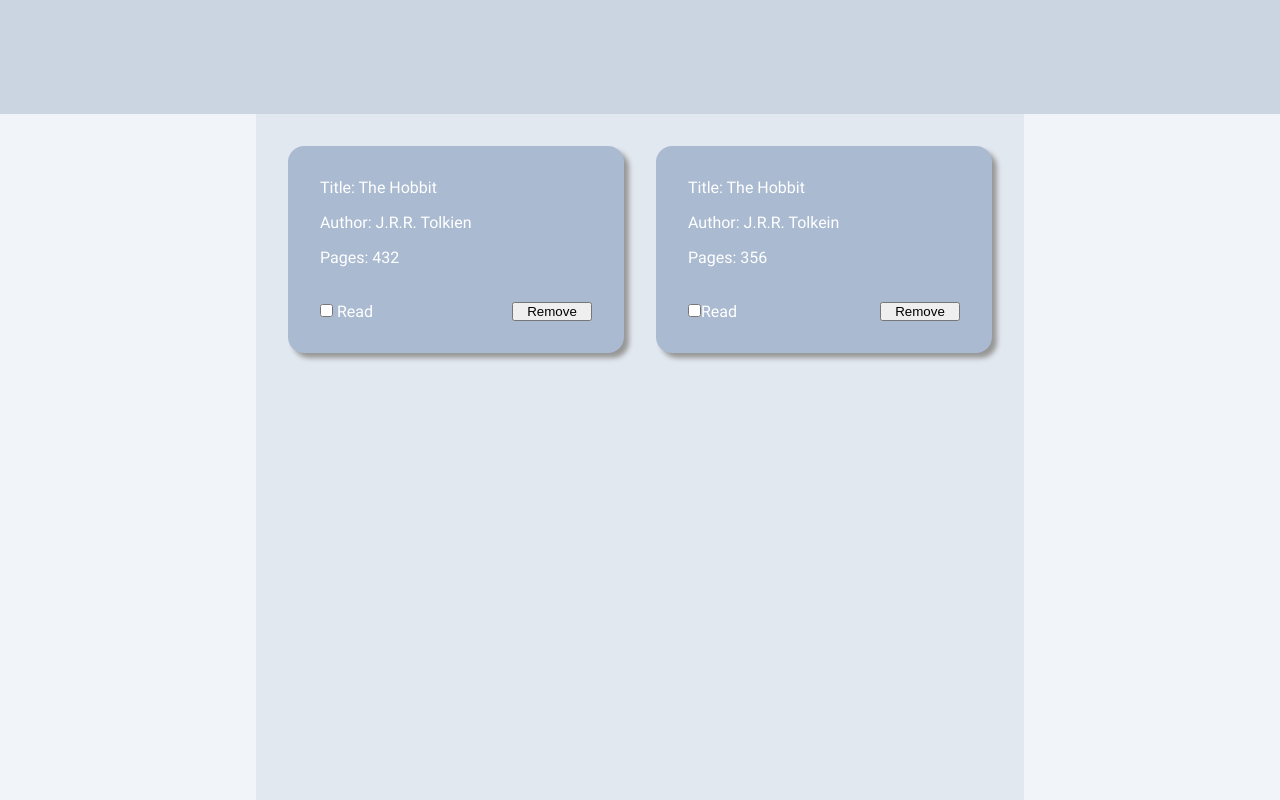
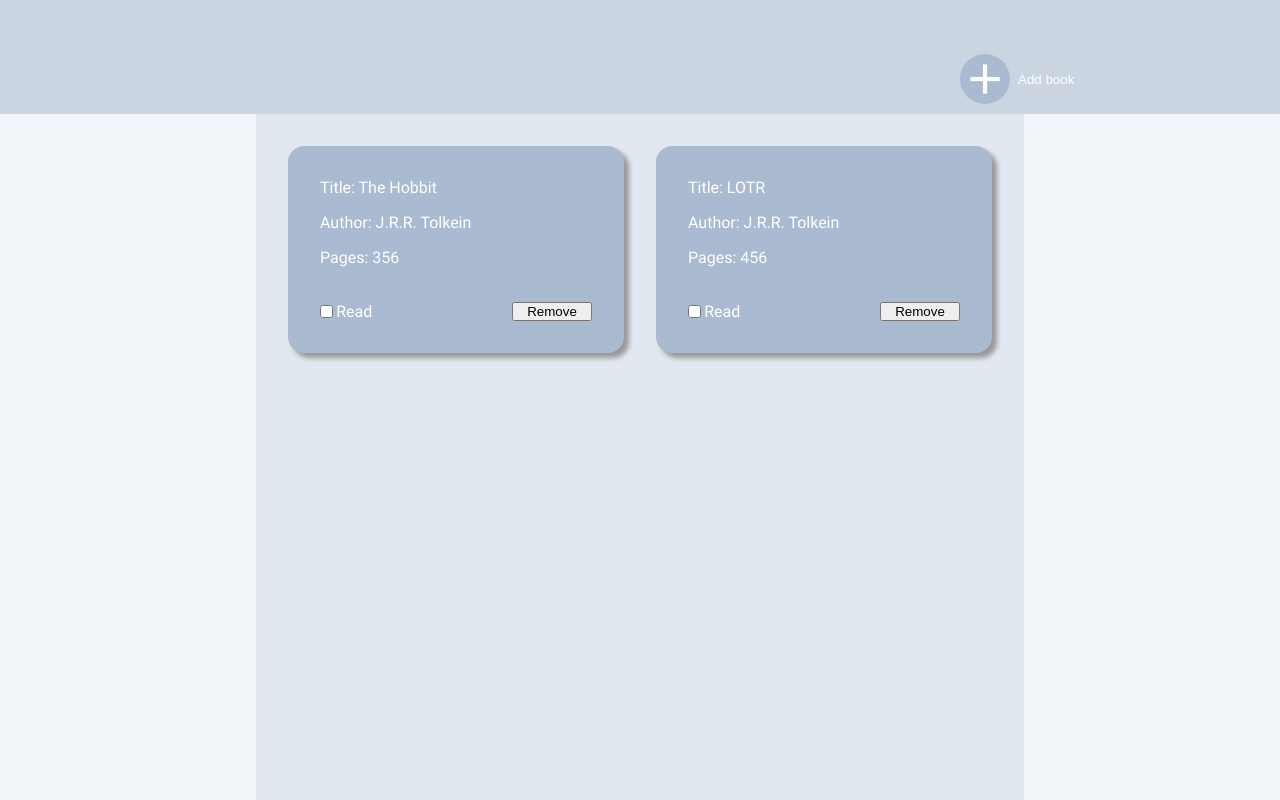
Before and after one commit to dannymckinnon/library, a plain HTML site: page index.html in a window 1280 px wide. Drawn offline with Linux system fonts and the light colour scheme.

Commit message:
Create Add-book button

```diff
--- a/index.html
+++ b/index.html
@@ -10,13 +10,13 @@
 </head>
 <body>
   <header>
-
+    <button class="add-book"><img src="images/plus.png" alt=""><span>Add book</span></button>
   </header>
 
   <div class="content">
 
     <div class="card-group">
-      <div class="card">
+      <!-- <div class="card">
         <span class="title">Title: The Hobbit</span>
         <span class="author">Author: J.R.R. Tolkien</span>
         <span class="pages">Pages: 432</span>
@@ -27,8 +27,9 @@
           </label>
         </span>
         <button class="remove">Remove</button>
-      </div>
+      </div> -->
     </div>
+
 
   </div>
 </body>
--- a/main.js
+++ b/main.js
@@ -51,5 +51,6 @@ function displayBook(library) {
 }
 
 addBookToLibrary('The Hobbit', 'J.R.R. Tolkein', '356', true);
+addBookToLibrary('LOTR', 'J.R.R. Tolkein', '456', false);
 displayBook(myLibrary);
 console.log(myLibrary);
--- a/style.css
+++ b/style.css
@@ -30,6 +30,8 @@ body {
 header {
   background-color: var(--color3);
   grid-column: 1 / -1;
+  display: grid;
+  grid-template-columns: 1fr 1fr 1fr 1fr;
 }
 
 .content {
@@ -39,7 +41,7 @@ header {
 
 .card-group {
   display: grid;
-  grid-template-columns: repeat(auto-fit, minmax(250px, 1fr));
+  grid-template-columns: repeat(auto-fit, minmax(300px, 1fr));
   gap: 2rem;
   padding: 2rem;
 }
@@ -70,3 +72,36 @@ header {
 .remove {
   grid-column: 3;
 }
+
+.read > label {
+  display: flex;
+  gap: 0.2rem;
+}
+
+.add-book {
+  align-self: end;
+  grid-column: 4;
+  display: flex;
+  align-items: center;
+  padding-bottom: 20px;
+  gap: 0.5rem;
+  border: none;
+  color: rgb(255, 255, 255);
+  background-color: #aabad100;
+  height: 50px;
+}
+
+.add-book > img {
+  width: 50px;
+  background-color: var(--color4);
+  border-radius: 2rem;
+}
+
+.add-book > img:hover {
+  background-color: var(--color4);
+
+}
+
+.add-book > img:active {
+  background-color: rgb(138, 142, 160);
+}
```
Also changed, not shown: images/add-svgrepo-com.svg (added), images/plus.png (added).
